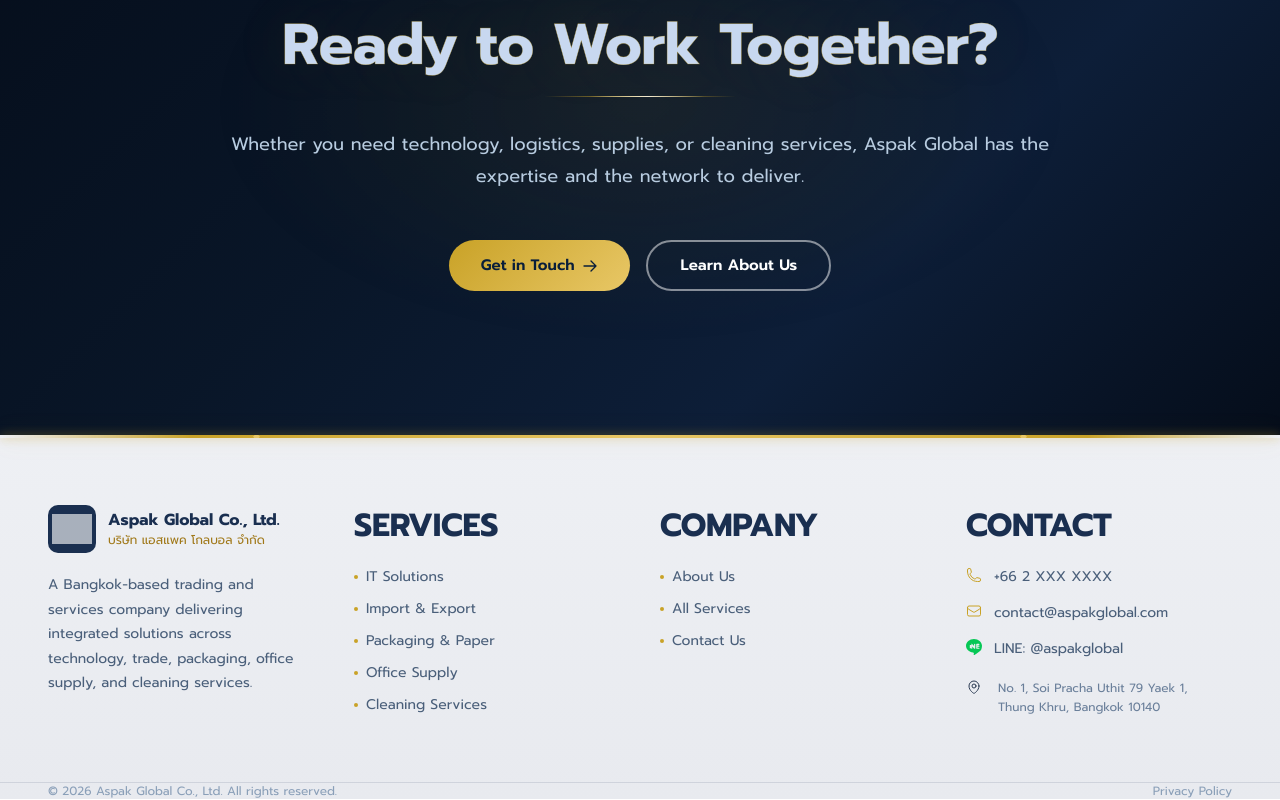
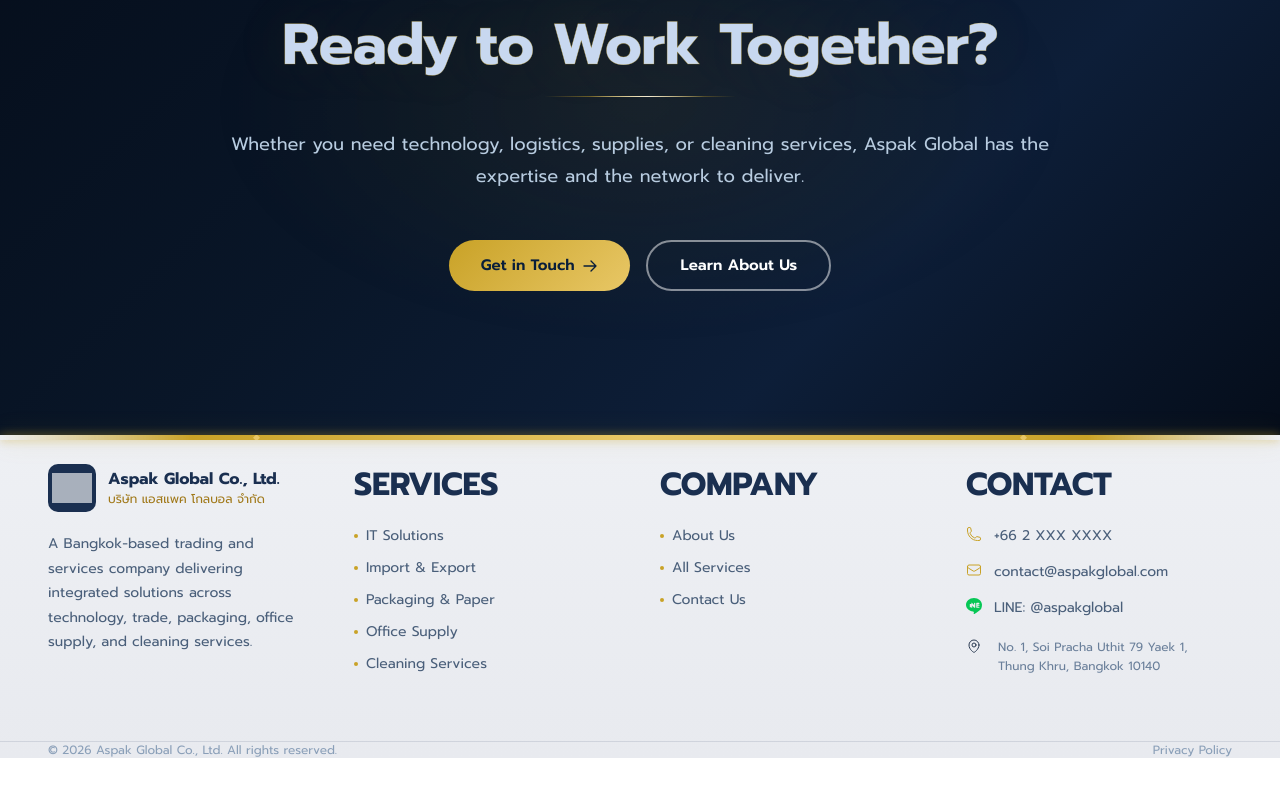
Before and after one commit to AshiqueSadique/AspakGlobal, a Next.js app: page /en in a window 1280 px wide. Shown: the part 4127-4927 px from the top of the page. After the commit the page ends 4886 px from the top, so only its background shows below. Built offline with nearby package versions, Linux system fonts and the light colour scheme; grey boxes are pictures that could not be loaded; a web font is replaced by a local one.

Commit message:
Thicken gold divider to 5px and reduce padding below it

```diff
--- a/app/globals.css
+++ b/app/globals.css
@@ -152,7 +152,7 @@
 /* ─── Gold divider motif ─────────────────────────────────────── */
 .gold-divider {
   width: 100%;
-  height: 3px;
+  height: 5px;
   background: linear-gradient(90deg,
     transparent 0%,
     var(--gold-600) 15%,
--- a/components/layout/Footer.tsx
+++ b/components/layout/Footer.tsx
@@ -20,7 +20,7 @@
         <div className="gold-divider-shimmer" />
       </div>
 
-      <div className="container" style={{ paddingTop: "calc(4rem + 3px)", paddingBottom: "4rem" }}>
+      <div className="container" style={{ paddingTop: "1.5rem", paddingBottom: "4rem" }}>
         <div className="grid grid-cols-1 md:grid-cols-2 lg:grid-cols-4 gap-10">
           {/* Brand column */}
           <div className="lg:col-span-1">
```
